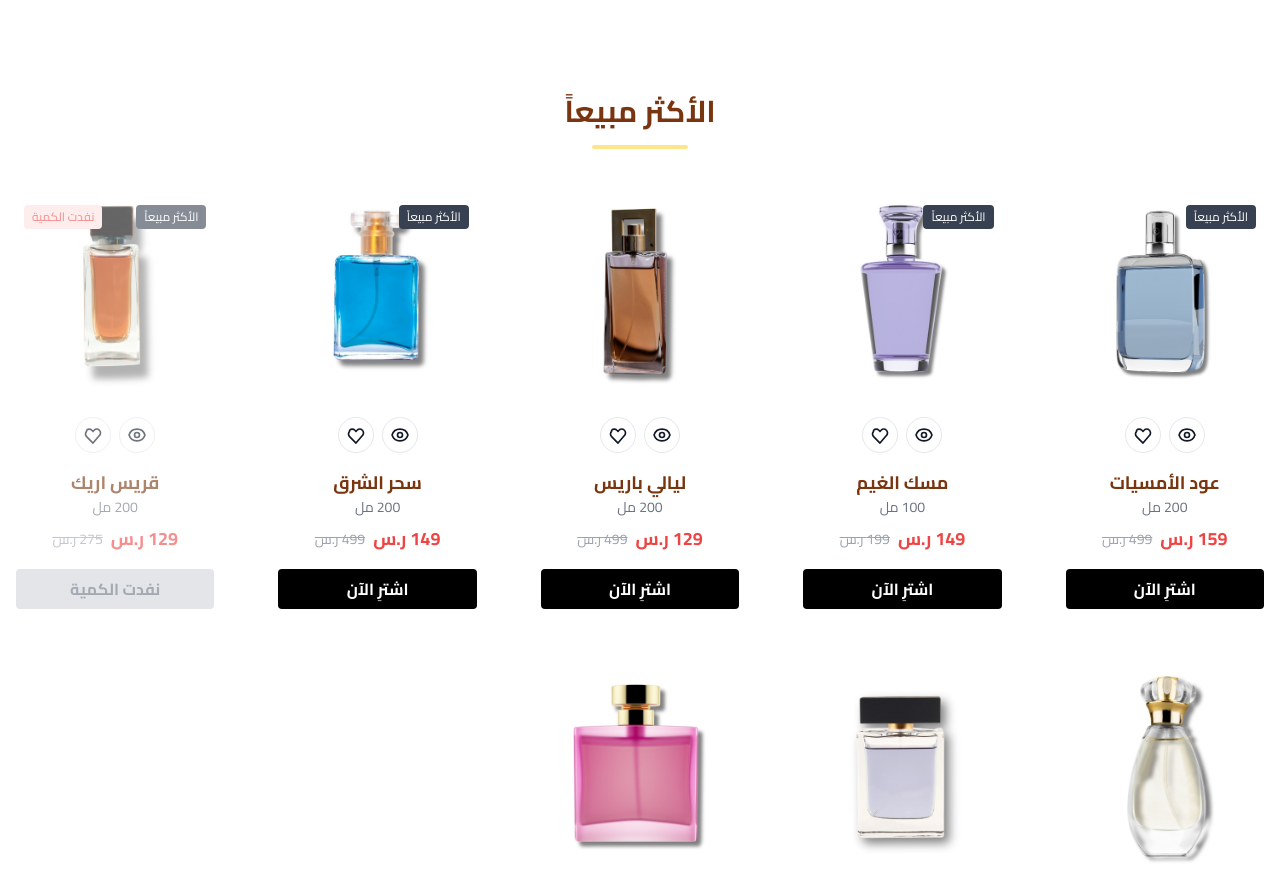
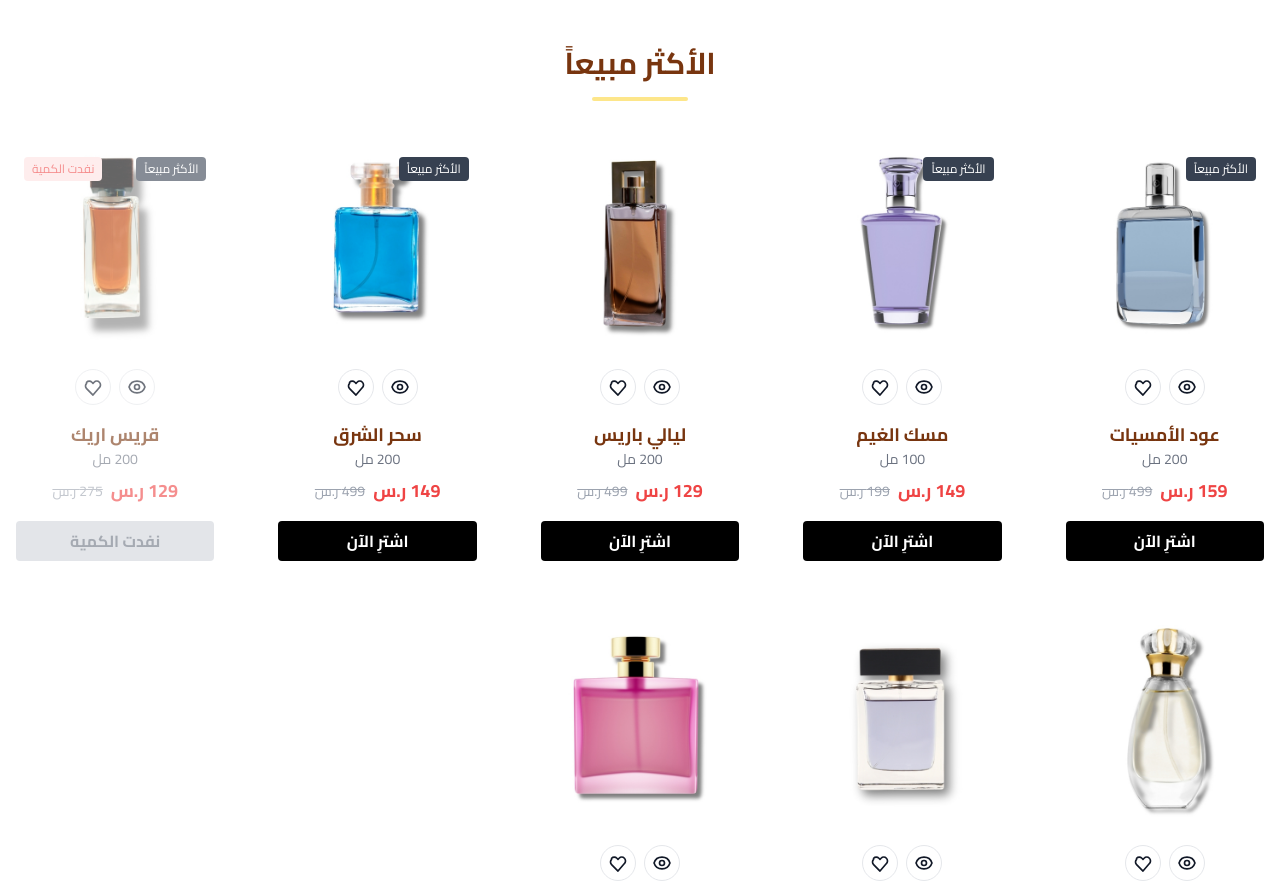
Before and after one commit to MohammedTuaymah/tailwind_oud, a website: page docs/index.html in a window 1280 px wide. Shown: the part 1155-2039 px from the top of the page. Drawn offline with nearby package versions, Linux system fonts and the light colour scheme.

Commit message:
قسم الأكثر مبيعاً

```diff
--- a/docs/index.html
+++ b/docs/index.html
@@ -141,8 +141,7 @@
 
 
   <!-- قسم الأكثر مبيعاً -->
-   <center>
-  <section class="s-block container py-12">
+  <section class="container mx-auto">
     <div class="mb-8 home-block-title">
       <div>
         <h2 class="text-center text-2xl lg:text-3xl font-bold leading-tight text-amber-900">الأكثر مبيعاً</h2>
@@ -325,7 +324,6 @@
       </div>
     </div>
   </section>
-</center>
 
   <!-- بنر سفلي -->
   <section class="relative overflow-hidden my-16 fade-in visible">
```
